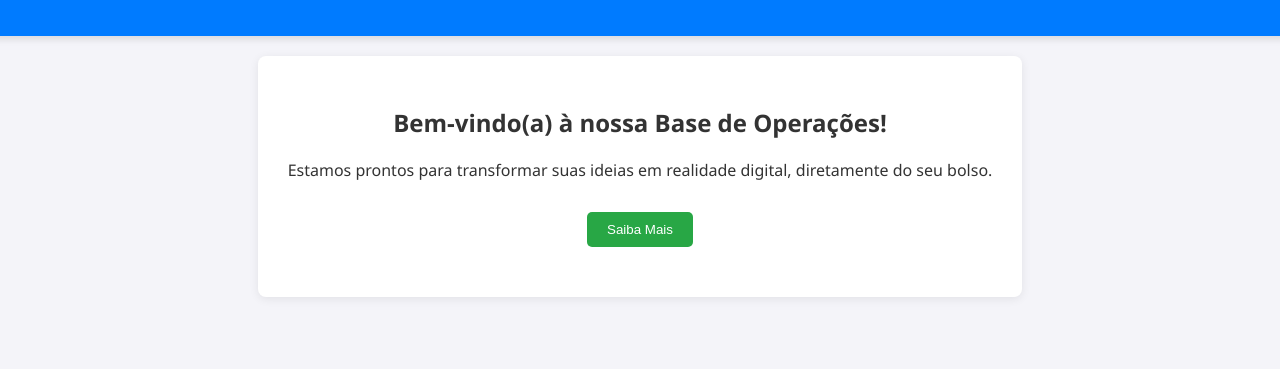
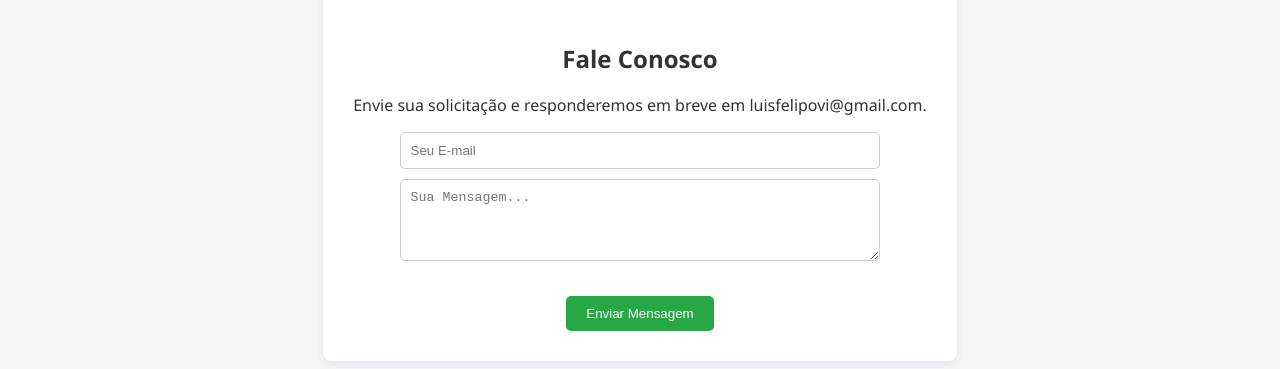
Before and after one commit to luispolis124/luispolis-tech, a plain HTML site: page index.html in a window 1280 px wide. Shown: the part 317-686 px from the top of the page. Drawn offline with Linux system fonts and the light colour scheme.

Commit message:
Formulario de contato implementado com sucesso via Formspree.

```diff
--- a/index.html
+++ b/index.html
@@ -13,13 +13,20 @@
     </header>
 
     <div class="content">
-        <h2>Bem-vindo(a) à nossa Base de Operações!</h2>
-        <p>Estamos prontos para transformar suas ideias em realidade digital, diretamente do seu bolso.</p>
+        <h2>Fale Conosco</h2>
+        <p>Envie sua solicitação e responderemos em breve em luisfelipovi@gmail.com.</p>
 
-        <button id="btn-contato">Saiba Mais</button>
-        <p id="status-message" style="margin-top: 20px; color: #007bff;"></p>
+        <form action="https://formspree.io/f/myzbqrer" method="POST">
+
+            <input type="email" name="_replyto" placeholder="Seu E-mail" required style="padding: 10px; margin-bottom: 10px; width: 80%; border: 1px solid #ccc; border-radius: 5px;">
+            <br>
+            <textarea name="message" placeholder="Sua Mensagem..." rows="4" required style="padding: 10px; margin-bottom: 15px; width: 80%; border: 1px solid #ccc; border-radius: 5px;"></textarea>
+            <br>
+            <button type="submit">Enviar Mensagem</button>
+
+            <input type="text" name="_gotcha" style="display:none">
+        </form>
     </div>
-
     <script src="script.js"></script>
 
 </body>
```
